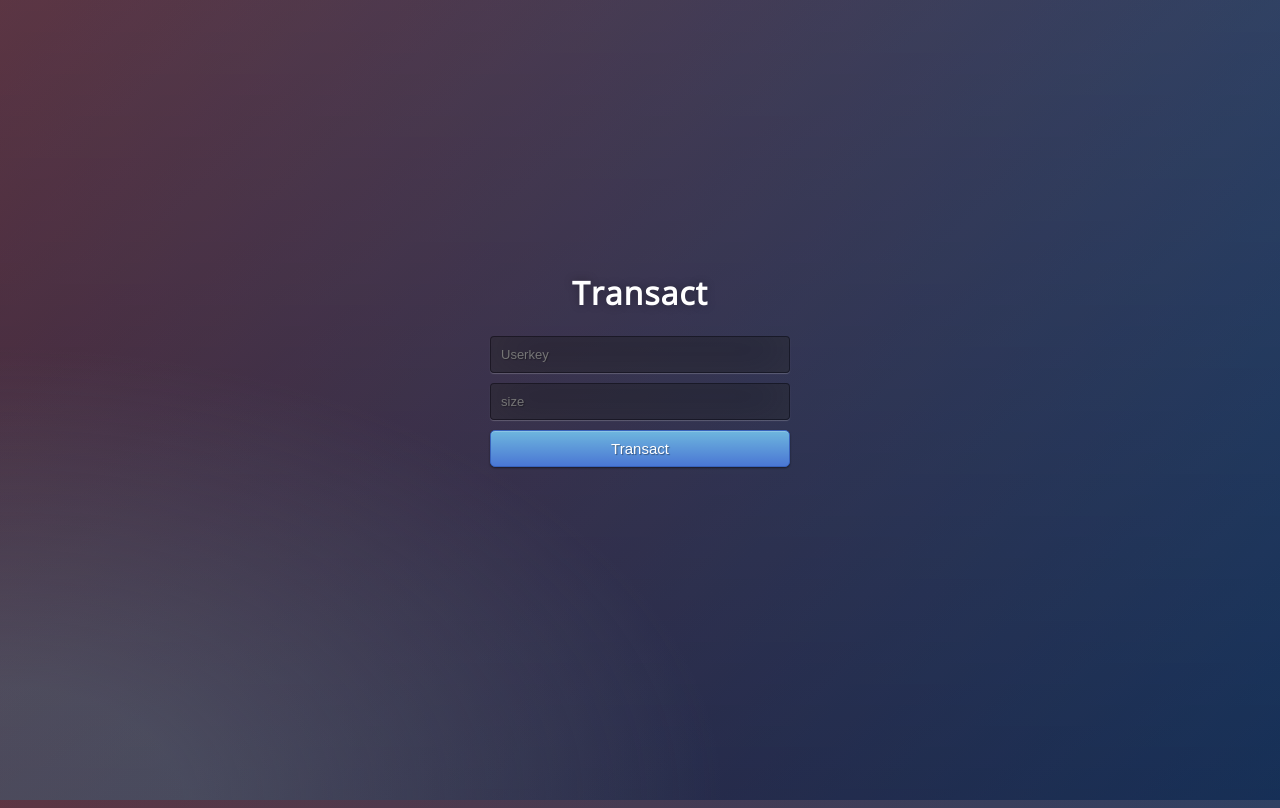
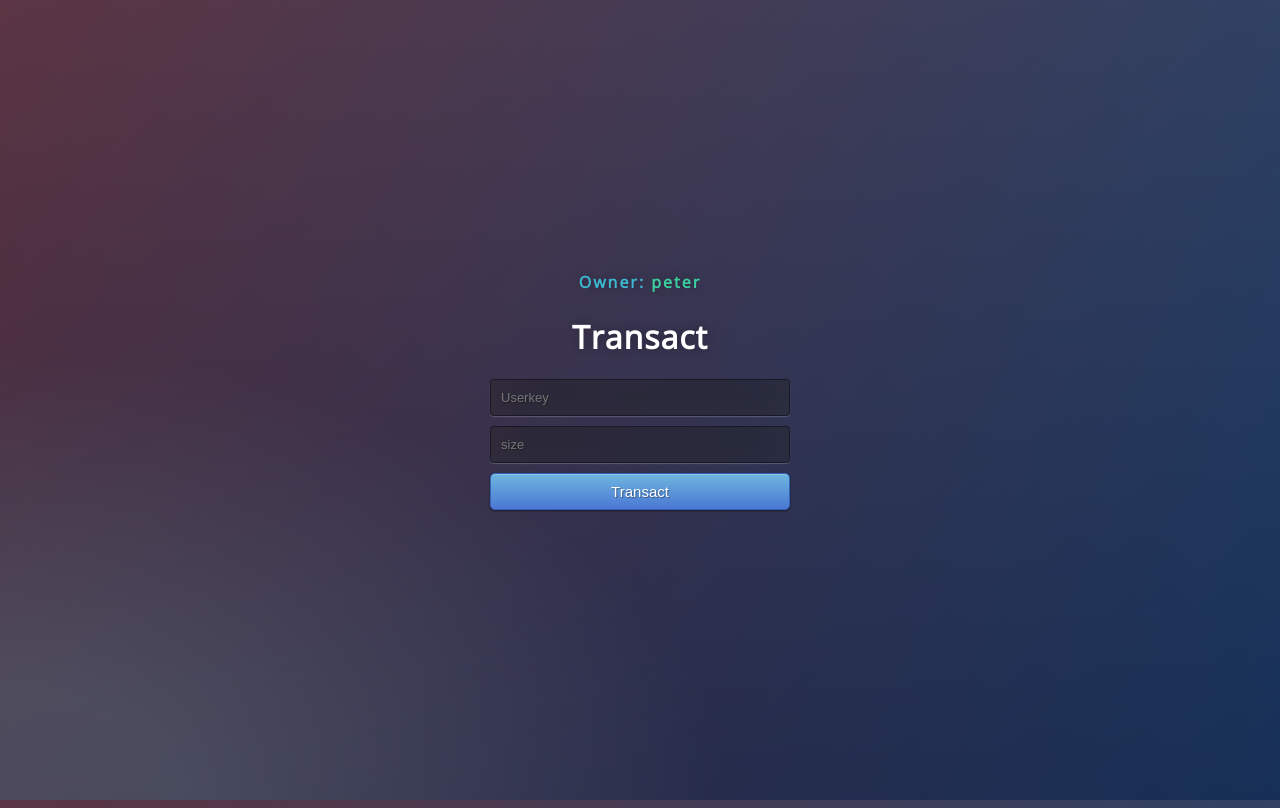
Before and after one commit to joe052/client2-blockchain, a website: page restructure/index.html in a window 1280 px wide. Drawn offline with nearby package versions, Linux system fonts and the light colour scheme.

Commit message:
added some code

```diff
--- a/restructure/index.html
+++ b/restructure/index.html
@@ -12,6 +12,7 @@
 </head>
 <body>
   <div class="login">
+  <h4 class="owner">Owner: <span class="userid">peter</span></h4>
 	<h1>Transact</h1>
     <form action="/stuff" method="post">
     	<input type="text" name="key" placeholder="Userkey" required="required" />
--- a/restructure/styles.css
+++ b/restructure/styles.css
@@ -34,6 +34,8 @@ body {
 	height:300px;
 }
 .login h1 { color: #fff; text-shadow: 0 0 10px rgba(0,0,0,0.3); letter-spacing:1px; text-align:center; }
+.login h4 { color: #3db9d1; text-shadow: 0 0 10px rgba(0,0,0,0.3); letter-spacing:2px; text-align:center; }
+.login h4 span { color:#3dd1a0; }
 
 input {
 	width: 100%;
```
